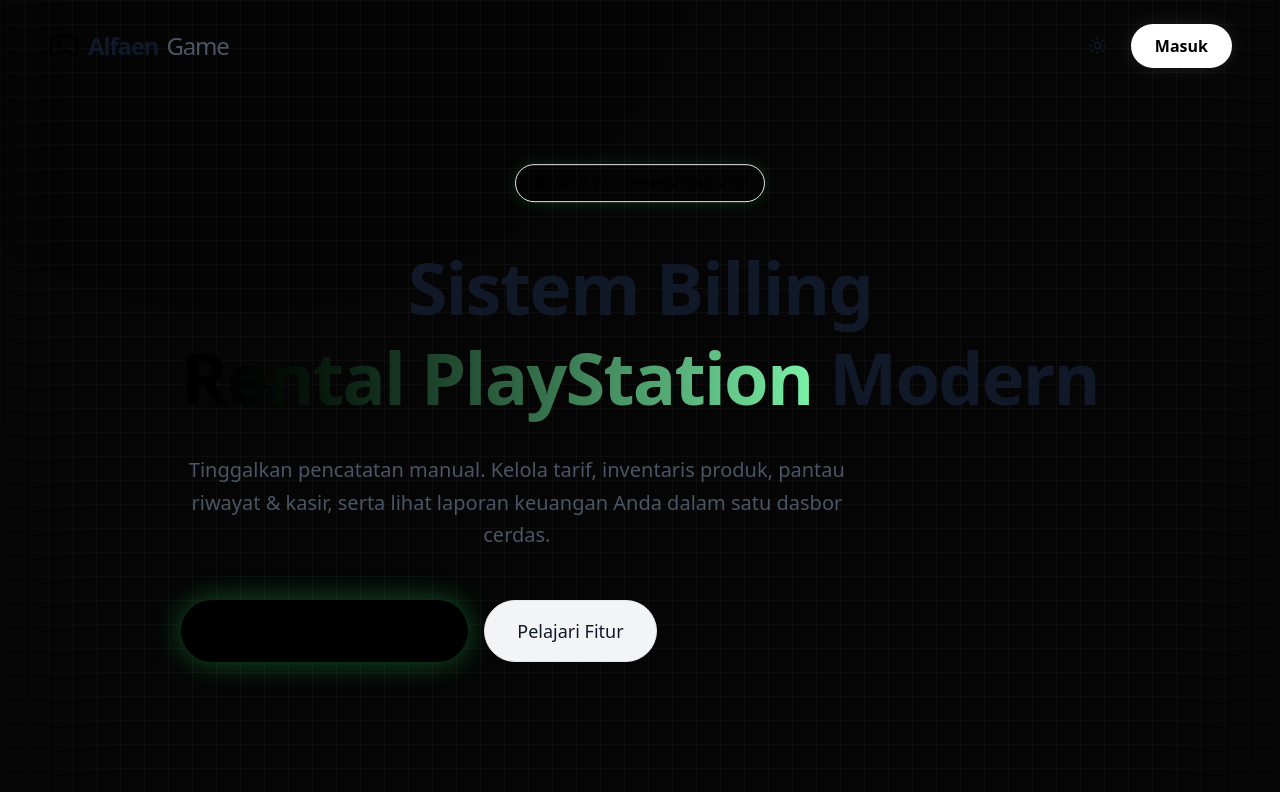
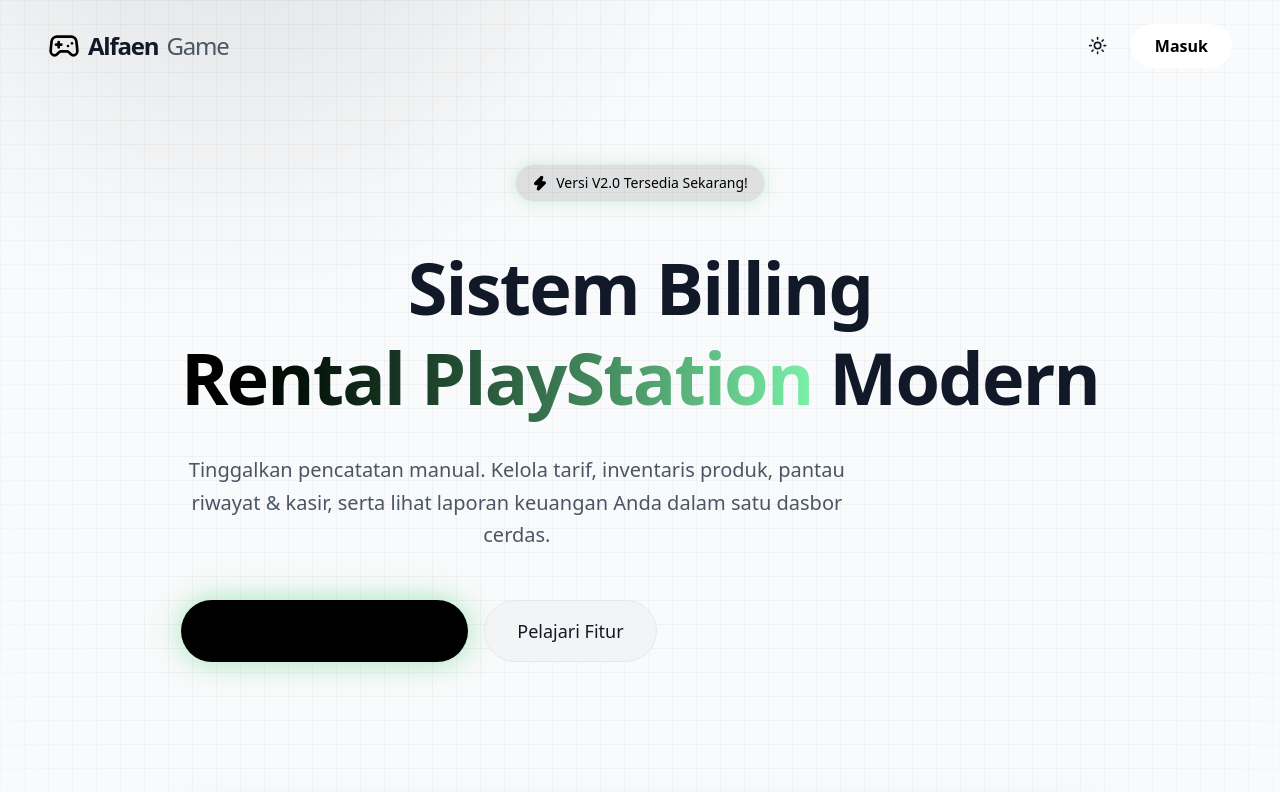
Before and after one commit to alpaenf/game, a Next.js app: page / in a window 1280 px wide. Shown: the top 792 px of the page. Built offline with nearby package versions, Linux system fonts and the light colour scheme; no server answers.

Commit message:
first committt

```diff
--- a/src/app/globals.css
+++ b/src/app/globals.css
@@ -1,11 +1,43 @@
 @import "tailwindcss";
 
+@variant dark (&:where(.dark, .dark *));
+
 @theme {
-  --color-background: #000000;
-  --color-surface: #0a0a0a;
-  --color-primary: #ffffff;
-  --color-secondary: #a1a1aa;
-  --color-text-main: #fafafa;
+  --color-background: var(--bg-color);
+  --color-surface: var(--surface-color);
+  --color-primary: var(--primary-color);
+  --color-secondary: var(--secondary-color);
+  --color-text-main: var(--text-color);
+}
+
+:root {
+  /* Light mode defaults */
+  --bg-color: #f9fafb;
+  --surface-color: #ffffff;
+  --primary-color: #000000;
+  --secondary-color: #4b5563;
+  --text-color: #111827;
+  --border-color: #e5e7eb;
+
+  /* Scrollbar */
+  --scrollbar-track: #f3f4f6;
+  --scrollbar-thumb: #d1d5db;
+  --scrollbar-thumb-hover: #9ca3af;
+}
+
+.dark {
+  /* Dark mode */
+  --bg-color: #000000;
+  --surface-color: #0a0a0a;
+  --primary-color: #ffffff;
+  --secondary-color: #a1a1aa;
+  --text-color: #fafafa;
+  --border-color: #27272a;
+
+  /* Scrollbar */
+  --scrollbar-track: #000000;
+  --scrollbar-thumb: #0a0a0a;
+  --scrollbar-thumb-hover: #a1a1aa;
 }
 
 @layer base {
@@ -18,7 +50,7 @@
 
   /* Global button animations for mobile/desktop */
   button {
-    transition: transform 0.1s ease-in-out;
+    transition: transform 0.1s ease-in-out, background-color 0.2s, color 0.2s;
   }
   button:active {
     transform: scale(0.95);
@@ -26,31 +58,7 @@
 }
 
 * {
-  border-color: #27272a;
-}
-
-@media (prefers-color-scheme: light) {
-  :root {
-    --color-background: #f9fafb;
-    --color-surface: #ffffff;
-    --color-primary: #000000;
-    --color-secondary: #4b5563;
-    --color-text-main: #111827;
-  }
-
-  * {
-    border-color: #e5e7eb;
-  }
-
-  ::-webkit-scrollbar-track {
-    background: #f3f4f6;
-  }
-  ::-webkit-scrollbar-thumb {
-    background: #d1d5db;
-  }
-  ::-webkit-scrollbar-thumb:hover {
-    background: #9ca3af;
-  }
+  border-color: var(--border-color);
 }
 
 ::-webkit-scrollbar {
@@ -58,12 +66,12 @@
   height: 8px;
 }
 ::-webkit-scrollbar-track {
-  background: var(--color-background);
+  background: var(--scrollbar-track);
 }
 ::-webkit-scrollbar-thumb {
-  background: var(--color-surface);
+  background: var(--scrollbar-thumb);
   border-radius: 4px;
 }
 ::-webkit-scrollbar-thumb:hover {
-  background: var(--color-secondary);
+  background: var(--scrollbar-thumb-hover);
 }
--- a/src/app/page.tsx
+++ b/src/app/page.tsx
@@ -9,7 +9,7 @@
   const { data: { session } } = await supabase.auth.getSession();
 
   return (
-    <div className="min-h-screen bg-[#050505] text-text-main selection:bg-primary/30 relative overflow-hidden font-sans">
+    <div className="min-h-screen bg-background text-text-main selection:bg-primary/30 relative overflow-hidden font-sans">
       {/* Background decorations */}
       <div className="absolute top-0 left-1/2 -translate-x-1/2 w-full h-full max-w-[1200px] pointer-events-none z-0">
         <div className="absolute top-[-10%] left-[-10%] w-[40rem] h-[40rem] bg-primary/10 rounded-full blur-[120px] animate-[pulse_8s_ease-in-out_infinite]" />
@@ -204,7 +204,7 @@
       </section>
 
       {/* How to Use Section */}
-      <section className="relative z-10 py-20 md:py-32 bg-[#020202]">
+      <section className="relative z-10 py-20 md:py-32 bg-gray-50 dark:bg-[#020202]">
          <div className="max-w-7xl mx-auto px-4 md:px-6">
             <div className="text-center max-w-3xl mx-auto mb-12 md:mb-20">
                <h2 className="text-3xl md:text-5xl font-bold mb-4 tracking-tight px-2">Cara Penggunaan Cukup 3 Langkah</h2>
@@ -248,7 +248,7 @@
       </section>
 
       {/* Pricing Section */}
-      <section className="relative z-10 py-20 md:py-32 bg-[#050505]">
+      <section className="relative z-10 py-20 md:py-32 bg-background">
         <div className="max-w-7xl mx-auto px-4 md:px-6">
           <div className="text-center max-w-3xl mx-auto mb-12 md:mb-20">
             <h2 className="text-3xl md:text-5xl font-bold mb-4 tracking-tight px-2">Investasi Cerdas untuk Bisnis Anda</h2>
@@ -331,7 +331,7 @@
       </section>
 
       {/* Footer */}
-      <footer className="relative z-10 border-t border-gray-200 dark:border-gray-200 dark:border-gray-800/80 bg-[#020202] py-12">
+      <footer className="relative z-10 border-t border-gray-200 dark:border-gray-800/80 bg-gray-50 dark:bg-[#020202] py-12">
          <div className="max-w-7xl mx-auto px-6 flex flex-col md:flex-row justify-between items-center gap-6 text-center md:text-left">
             <div className="flex items-center gap-2 font-bold text-xl tracking-tighter">
               <Gamepad2 className="w-6 h-6 text-gray-600" />
```
